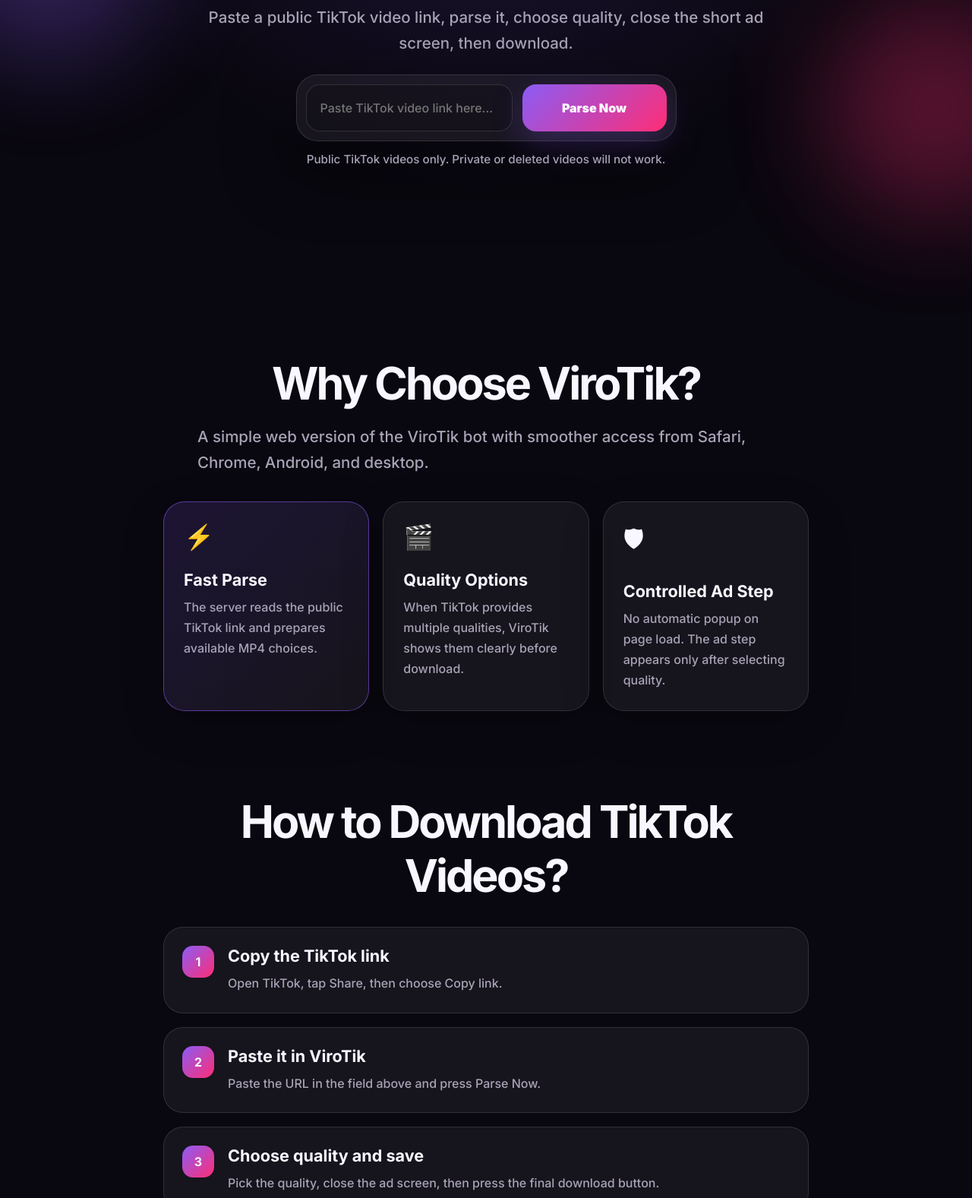
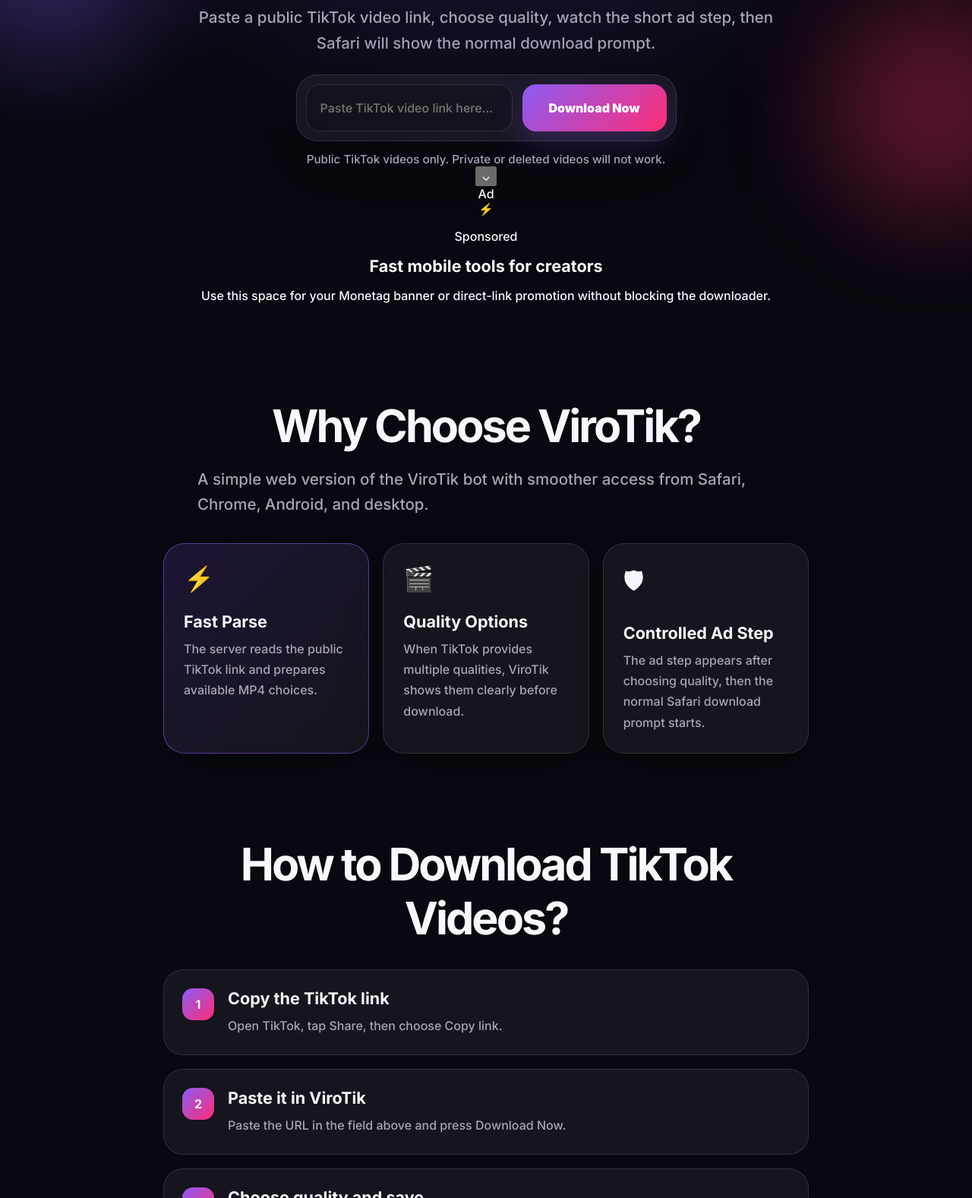
Before and after one commit to c00704781-maker/Myvirotikwebsite, a website: page public/index.html in a window 1280 px wide. Shown: the part 323-1900 px from the top of the page at 76% size. Drawn offline with Linux system fonts and the light colour scheme.

Commit message:
Update download flow copy and inline ad

```diff
--- a/public/index.html
+++ b/public/index.html
@@ -10,7 +10,7 @@
   <link rel="preconnect" href="https://fonts.googleapis.com">
   <link rel="preconnect" href="https://fonts.gstatic.com" crossorigin>
   <link href="https://fonts.googleapis.com/css2?family=Inter:wght@500;600;700;800;900&display=swap" rel="stylesheet">
-  <link rel="stylesheet" href="/styles.css?v=20260703-4" />
+  <link rel="stylesheet" href="/styles.css?v=20260703-5" />
 </head>
 <body>
   <div class="glow glow-a"></div>
@@ -29,16 +29,29 @@
     <section class="hero section-pad">
       <p class="eyebrow">ViroTik Web</p>
       <h1>TikTok Video Downloader<br><span>Fast MP4 Downloads</span></h1>
-      <p class="hero-copy">Paste a public TikTok video link, parse it, choose quality, close the short ad screen, then download.</p>
+      <p class="hero-copy">Paste a public TikTok video link, choose quality, watch the short ad step, then Safari will show the normal download prompt.</p>
 
       <form id="parseForm" class="download-box">
         <input id="urlInput" type="url" inputmode="url" autocomplete="off" placeholder="Paste TikTok video link here..." required />
-        <button id="parseBtn" type="submit">Parse Now</button>
+        <button id="parseBtn" type="submit">Download Now</button>
       </form>
       <p class="hint">Public TikTok videos only. Private or deleted videos will not work.</p>
 
       <div id="status" class="status" role="status" hidden></div>
       <section id="results" class="results" hidden></section>
+
+      <section class="site-ad" id="siteAd">
+        <button class="site-ad-toggle" id="siteAdToggle" type="button" aria-label="Collapse advertisement">⌄</button>
+        <div class="site-ad-media">
+          <span class="ad-badge">Ad</span>
+          <div class="ad-visual">⚡</div>
+        </div>
+        <div class="site-ad-body">
+          <p class="ad-kicker">Sponsored</p>
+          <h3>Fast mobile tools for creators</h3>
+          <p>Use this space for your Monetag banner or direct-link promotion without blocking the downloader.</p>
+        </div>
+      </section>
     </section>
 
     <section id="features" class="section-pad slim">
@@ -58,7 +71,7 @@
         <article class="card">
           <span class="card-icon">🛡</span>
           <h3>Controlled Ad Step</h3>
-          <p>No automatic popup on page load. The ad step appears only after selecting quality.</p>
+          <p>The ad step appears after choosing quality, then the normal Safari download prompt starts.</p>
         </article>
       </div>
     </section>
@@ -67,8 +80,8 @@
       <h2>How to Download TikTok Videos?</h2>
       <div class="steps">
         <div class="step"><b>1</b><div><h3>Copy the TikTok link</h3><p>Open TikTok, tap Share, then choose Copy link.</p></div></div>
-        <div class="step"><b>2</b><div><h3>Paste it in ViroTik</h3><p>Paste the URL in the field above and press Parse Now.</p></div></div>
-        <div class="step"><b>3</b><div><h3>Choose quality and save</h3><p>Pick the quality, close the ad screen, then press the final download button.</p></div></div>
+        <div class="step"><b>2</b><div><h3>Paste it in ViroTik</h3><p>Paste the URL in the field above and press Download Now.</p></div></div>
+        <div class="step"><b>3</b><div><h3>Choose quality and save</h3><p>Pick the quality, close the ad screen, then Safari will ask to download the MP4.</p></div></div>
       </div>
     </section>
 
@@ -88,7 +101,7 @@
       </details>
       <details>
         <summary>Does ViroTik show ads?</summary>
-        <p>Yes, but the main flow uses one controlled ad screen after quality selection.</p>
+        <p>Yes. There is one inline page ad and one closeable ad step before starting the download.</p>
       </details>
     </section>
   </main>
@@ -104,6 +117,6 @@
     <small>© 2026 ViroTik. Use responsibly and respect content owners.</small>
   </footer>
 
-  <script src="/app.js?v=20260703-4" defer></script>
+  <script src="/app.js?v=20260703-5" defer></script>
 </body>
 </html>
```
